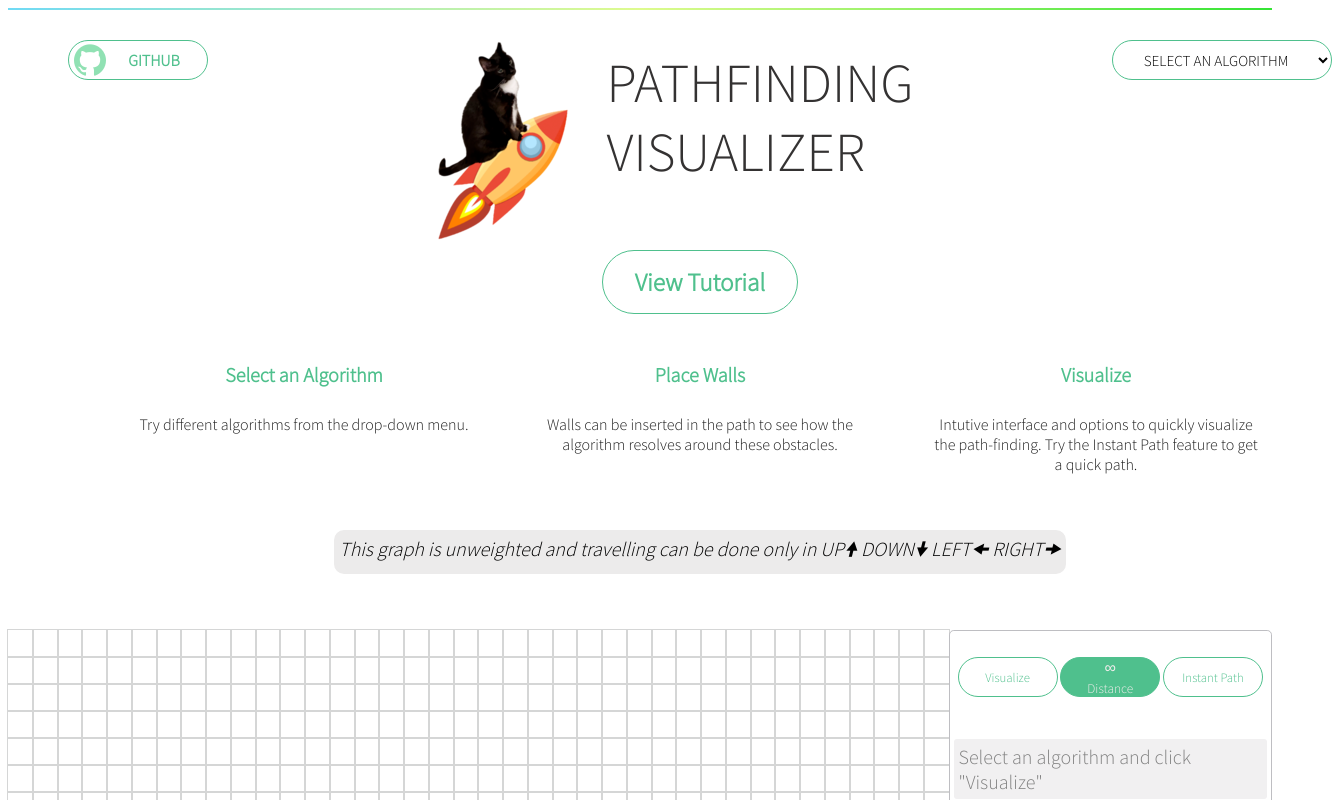
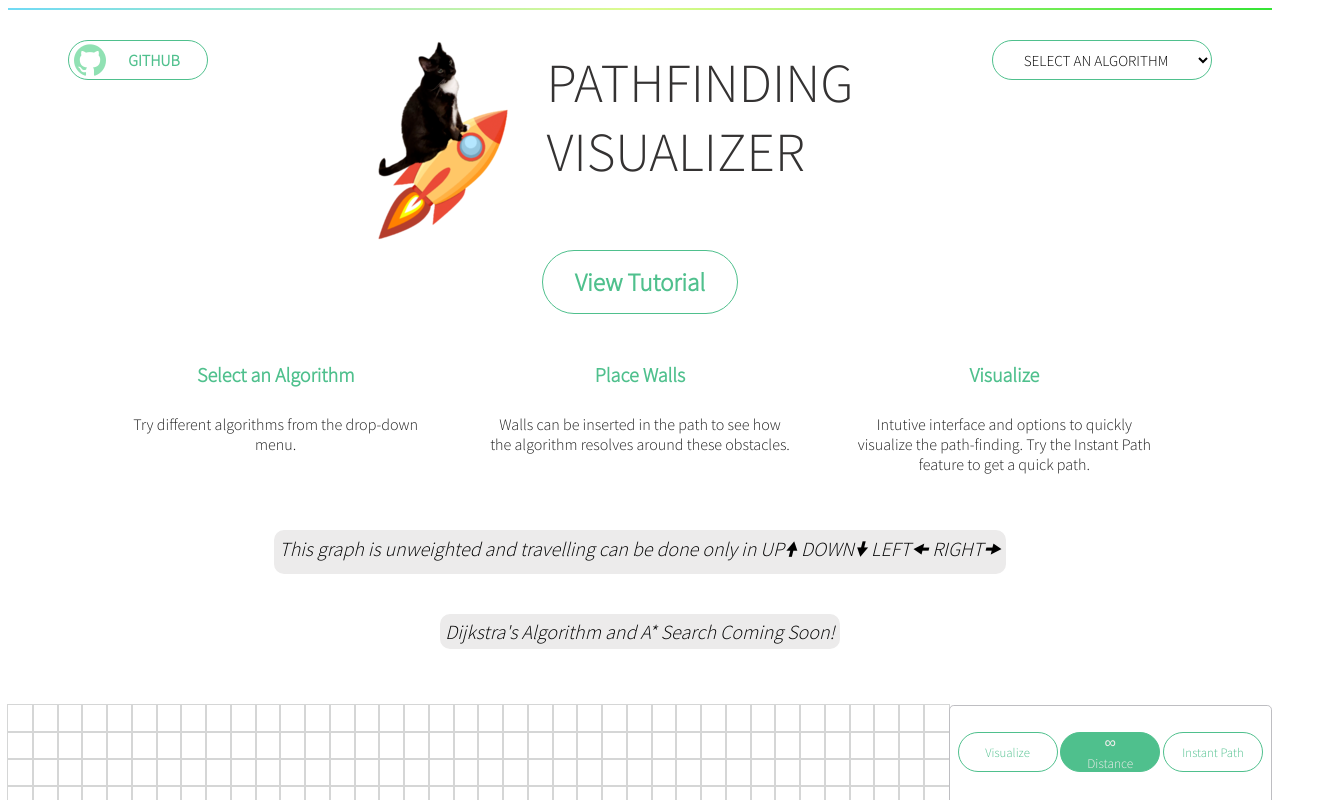
Before and after one commit to kellyjellykitten/algorithmvisualizer, a Vue app: page / in a window 1280 px wide. Shown: the top 800 px of the page, 1342 px wide, since content can reach past the window. Built offline with nearby package versions, Linux system fonts and the light colour scheme; a web font is replaced by a local one.

Commit message:
added 'coming soon' & commented out media css to fix later

```diff
--- a/src/App.vue
+++ b/src/App.vue
@@ -393,6 +393,10 @@ p {
   padding: 1px;
   width: 100%;
 }
+
+</style>
+
+<!--
 @media only screen and (max-width: 600px) {
   /* Extra small devices (phones, 600px and down) */
   body {
@@ -422,37 +426,4 @@ p {
   body {
     width: 100%
   }
-}
-</style>
-
-<!--
-@media only screen and (max-width: 600px) {
-  /* Extra small devices (phones, 600px and down) */
-  * {
-    width: 100%;
-  }
-}
-@media only screen and (max-width: 600px) {
-  /* Small devices (portrait tablets and large phones, 600px and up) */
-  * {
-    width: 100%
-  }
-}
-@media only screen and (max-width: 768px) {
-  /* Medium devices (landscape tablets, 768px and up) */
-  * {
-    width: 100%;
-  }
-}
-@media only screen and (max-width: 992px) {
-  /* Large devices (laptops/desktops, 992px and up) */
-  * {
-    width: 100%
-  }
-}
-@media only screen and (max-width: 992px) {
-  /* Extra large devices (large laptops and desktops, 1200px and up) */
-  * {
-    width: 100%
-  }
 }-->
--- a/src/components/header.vue
+++ b/src/components/header.vue
@@ -60,7 +60,7 @@
     </div>
 
     <p id="note" v-if="alg == 'SELECT AN ALGORITHM'">This graph is unweighted and travelling can be done only in UP🠝 DOWN🠟 LEFT🠜 RIGHT🠞</p>
-
+    <p id="note">Dijkstra's Algorithm and A* Search Coming Soon!</p>
 
 
   </div>
@@ -265,37 +265,7 @@ article {
   margin-top: 3px;
 }
 
-@media only screen and (max-width: 600px) {
-  /* Extra small devices (phones, 600px and down) */
-  #h {
-    width: 100%;
-    background-color: red;
-  }
-}
-@media only screen and (min-width: 600px) {
-  /* Small devices (portrait tablets and large phones, 600px and up) */
-  #h {
-    width: 100%
-  }
-}
-@media only screen and (min-width: 768px) {
-  /* Medium devices (landscape tablets, 768px and up) */
-  #h {
-    width: 100%;
-  }
-}
-@media only screen and (min-width: 992px) {
-  /* Large devices (laptops/desktops, 992px and up) */
-  #h {
-    width: 100%
-  }
-}
-@media only screen and (min-width: 992px) {
-  /* Extra large devices (large laptops and desktops, 1200px and up) */
-  #h {
-    width: 100%
-  }
-}
+
 </style>
 
 
@@ -340,4 +310,36 @@ article {
   background-color: white;
   margin: 10px;
   padding: 10px;
-} -->
+}
+
+@media only screen and (max-width: 600px) {
+  /* Extra small devices (phones, 600px and down) */
+  #h {
+    width: 100%;
+    /* background-color: red; */
+  }
+}
+@media only screen and (min-width: 600px) {
+  /* Small devices (portrait tablets and large phones, 600px and up) */
+  #h {
+    width: 100%
+  }
+}
+@media only screen and (min-width: 768px) {
+  /* Medium devices (landscape tablets, 768px and up) */
+  #h {
+    width: 100%;
+  }
+}
+@media only screen and (min-width: 992px) {
+  /* Large devices (laptops/desktops, 992px and up) */
+  #h {
+    width: 100%
+  }
+}
+@media only screen and (min-width: 992px) {
+  /* Extra large devices (large laptops and desktops, 1200px and up) */
+  #h {
+    width: 100%
+  }
+}-->
```
